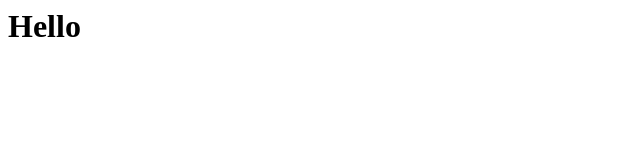
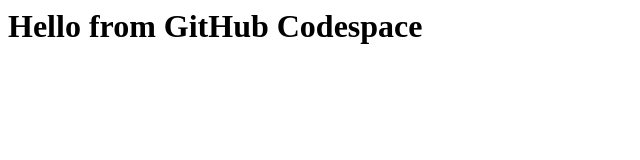
Before and after one commit to JMGoebel/skills-code-with-codespaces, a plain HTML site: page index.html in a window 1280 px wide. Shown: the whole page, without its empty margins (0-640 px from the left). Drawn offline with Linux system fonts and the light colour scheme.

Commit message:
Adding hello from the codespace!

```diff
--- a/index.html
+++ b/index.html
@@ -1,3 +1,3 @@
 <html>
-  <h1>Hello</h1>
+  <h1>Hello from GitHub Codespace</h1>
 </html>
```
